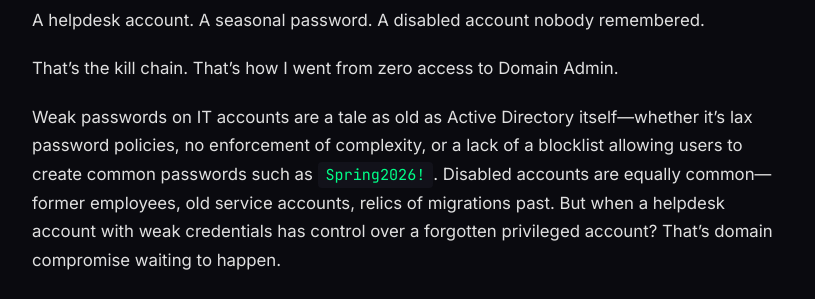
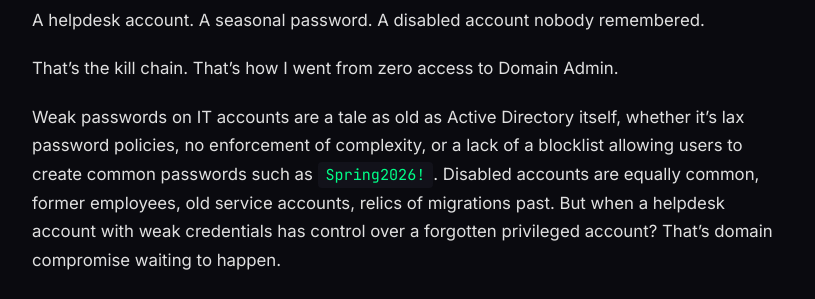
Before and after one commit to ab0x90/domain-diaries-blog, a Jekyll site: the page built from _posts/2026-02-17-from-helpdesk-to-help-yourself-an-ad-love-story.md, in a window 1280 px wide and 900 px high, scrolled down 623 px. Shown: the part 153-452 px from the top of the window, without its empty margins (232-1047 px from the left). Built offline with Jekyll 4.4.1, drawn with Linux system fonts in a browser that asks for light colours; some of the changed text lies outside the part shown.

```diff
--- a/_posts/2026-02-17-from-helpdesk-to-help-yourself-an-ad-love-story.md
+++ b/_posts/2026-02-17-from-helpdesk-to-help-yourself-an-ad-love-story.md
@@ -16,7 +16,7 @@ A helpdesk account. A seasonal password. A disabled account nobody remembered.
 
 That's the kill chain. That's how I went from zero access to Domain Admin.
 
-Weak passwords on IT accounts are a tale as old as Active Directory itself—whether it's lax password policies, no enforcement of complexity, or a lack of a blocklist allowing users to create common passwords such as `Spring2026!`. Disabled accounts are equally common—former employees, old service accounts, relics of migrations past. But when a helpdesk account with weak credentials has control over a forgotten privileged account? That's domain compromise waiting to happen.
+Weak passwords on IT accounts are a tale as old as Active Directory itself, whether it's lax password policies, no enforcement of complexity, or a lack of a blocklist allowing users to create common passwords such as `Spring2026!`. Disabled accounts are equally common, former employees, old service accounts, relics of migrations past. But when a helpdesk account with weak credentials has control over a forgotten privileged account? That's domain compromise waiting to happen.
 
 All screenshots in this blog were recreated in a local lab to simulate the attack.
 
@@ -78,7 +78,7 @@ With GenericAll over `oldadmin`, escalation was straightforward. First, enable t
 
 ![Verifying the account is now enabled](/assets/images/helpdesk_7.png)
 
-The account that had been "safely disabled" for years was now active again—under my control.
+The account that had been "safely disabled" for years was now active again, under my control.
 
 ---
 
```
